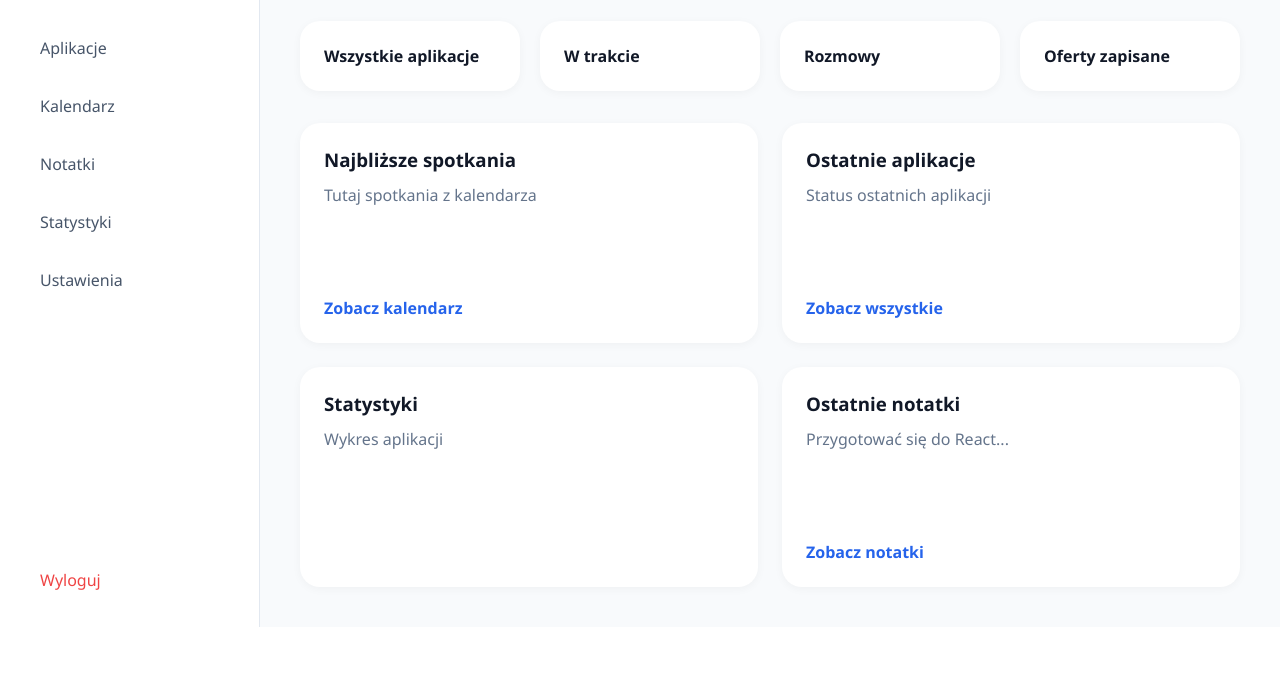
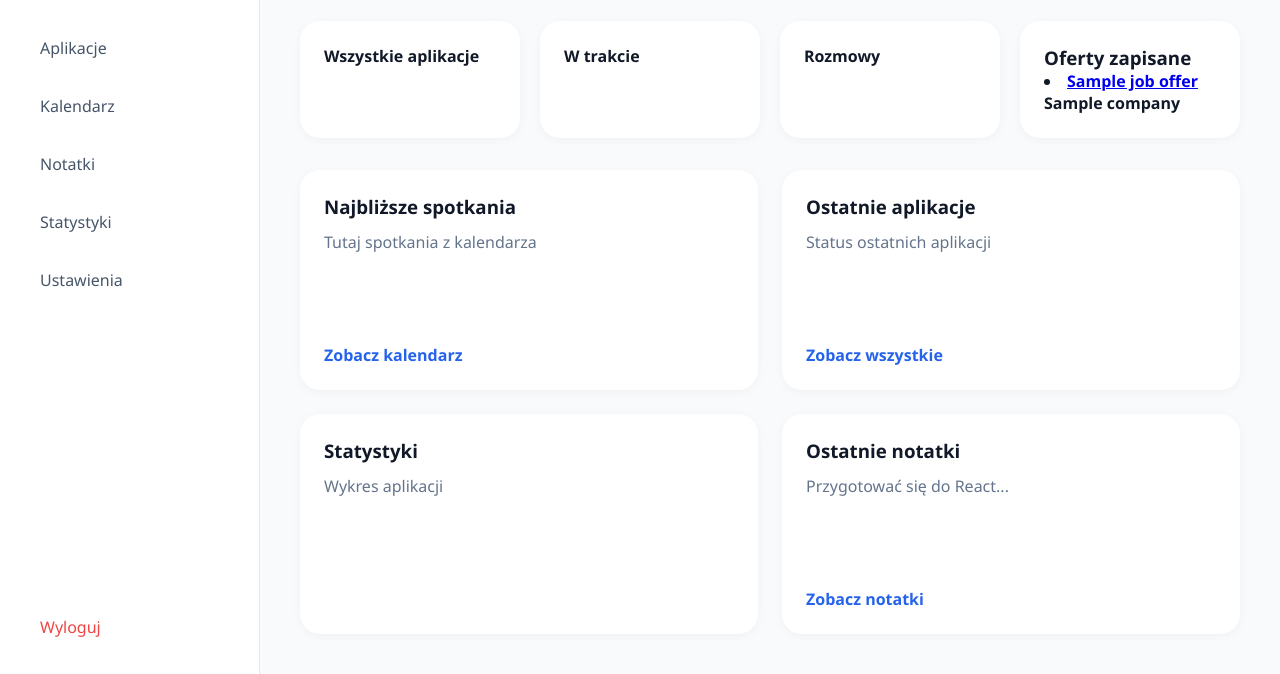
Before and after one commit to NataliaGalicka96/PythonApp, a Python web app: template app/templates/dashboard/index.html in a window 1280 px wide. Shown: the part 188-862 px from the top of the page. Before the commit the page ends 815 px from the top, so only its background shows below. Run offline with Jinja, Linux system fonts and the light colour scheme; the template is opened without the code that fills it: most values are stand-ins (such as "Sample title", 1, 10 or a date in 2020).

Commit message:
Display the latest saved job offers on the dashboard

```diff
--- a/app/jobs/routes.py
+++ b/app/jobs/routes.py
@@ -9,7 +9,7 @@ from flask_login import login_required, current_user
 
 from app.extensions import db
 from app.models.job_offer import JobOffer
-from app.models.saved_job import SavedJobOffer
+from app.models.saved_job_offer import SavedJobOffer
 from app.jobs.forms import JobSearchForm
 from app.__init__ import create_app
 import logging
--- a/app/templates/dashboard/index.html
+++ b/app/templates/dashboard/index.html
@@ -21,7 +21,28 @@
         <div>Wszystkie aplikacje</div>
         <div>W trakcie</div>
         <div>Rozmowy</div>
-        <div>Oferty zapisane</div>
+        <div>
+            <h3>Oferty zapisane</h3>
+            {% for saved_offer in latest_saved_jobs %}
+            <li>
+
+                <a href="{{ url_for(
+            'jobs.job_details',
+            job_id=saved_offer.job_offer.id
+        ) }}">
+
+                    {{ saved_offer.job_offer.title }}
+
+                </a>
+
+                <p>
+                    {{ saved_offer.job_offer.company }}
+                </p>
+
+            </li>
+            {% endfor %}
+        </div>
+    </div>
 </div>
 
 <div class="dashboard-grid">
```
Also changed, not shown: app/dashboard/routes.py (+10 -1 lines), app/models/saved_job_offer.py (renamed from app/models/saved_job.py, +8 -0 lines). Lines whose indentation alone changed are shown as unchanged.
